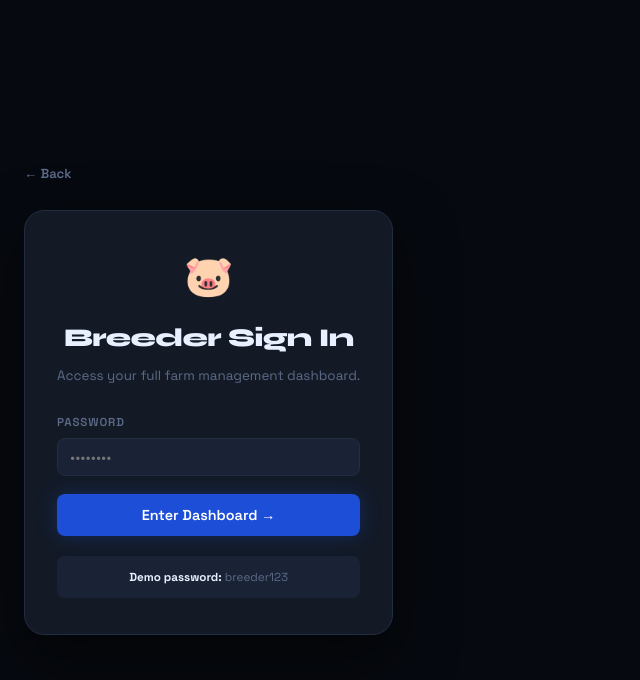
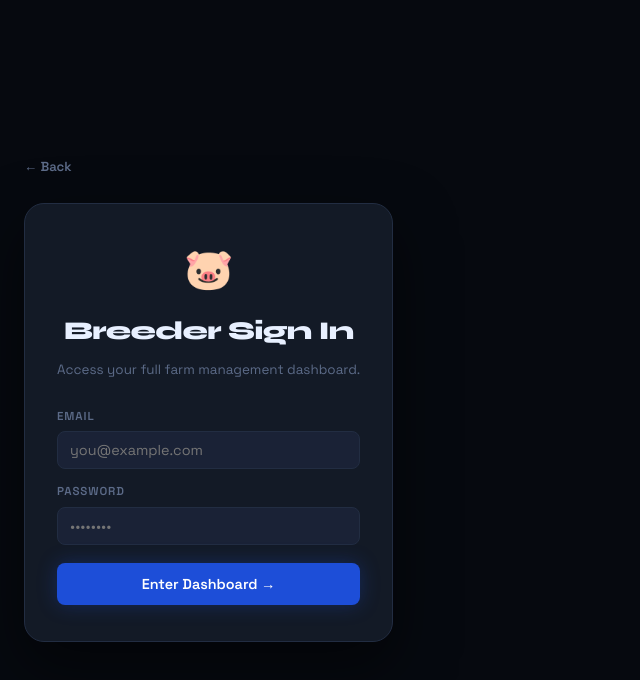
Before and after one commit to tylercsmith57-netizen/showpig-connect, a React (Vite) app: page / in a window 1280 px wide. Both pictures are taken after a click on the button 275 px from the left and 479 px from the top of the page. Shown: the top 680 px of the page, without its empty margins (0-640 px from the left). Built offline with nearby package versions, Linux system fonts and the light colour scheme.

Commit message:
add supabase auth

```diff
--- a/src/ShowPigConnect.jsx
+++ b/src/ShowPigConnect.jsx
@@ -1,4 +1,5 @@
 import { useState, useRef, useEffect } from "react";
+import { supabase } from './supabaseClient';
 
 // ─── MOCK DATA ──────────────────────────────────────────────────────────────
 const initialData = {
@@ -3117,21 +3118,23 @@ function CustomerLogin({ data, onLogin, onBack }) {
 
 // ─── BREEDER LOGIN ─────────────────────────────────────────────────────────────
 function BreederLogin({ onLogin, onBack }) {
+  const [email, setEmail] = useState("");
   const [password, setPassword] = useState("");
   const [error, setError] = useState("");
   const [loading, setLoading] = useState(false);
-  // Demo password — in production this would be real auth
-  const DEMO_PASSWORD = "breeder123";
-
-  const handleLogin = () => {
+
+  const handleLogin = async () => {
     setError("");
+    if (!email.trim()) { setError("Please enter your email."); return; }
     if (!password.trim()) { setError("Please enter your password."); return; }
     setLoading(true);
-    setTimeout(() => {
-      setLoading(false);
-      if (password === DEMO_PASSWORD) { onLogin(); }
-      else { setError("Incorrect password. (Hint: try 'breeder123')"); }
-    }, 500);
+    const { error } = await supabase.auth.signInWithPassword({ email, password });
+    setLoading(false);
+    if (error) {
+      setError("Invalid email or password.");
+    } else {
+      onLogin();
+    }
   };
 
   return (
@@ -3149,8 +3152,12 @@ function BreederLogin({ onLogin, onBack }) {
           </div>
           <div style={{ display: "flex", flexDirection: "column", gap: 14 }}>
             <div>
+              <label style={labelStyle}>Email</label>
+              <input type="email" value={email} onChange={e => setEmail(e.target.value)} onKeyDown={e => e.key === "Enter" && handleLogin()} placeholder="you@example.com" style={inputStyle} autoFocus />
+            </div>
+            <div>
               <label style={labelStyle}>Password</label>
-              <input type="password" value={password} onChange={e => setPassword(e.target.value)} onKeyDown={e => e.key === "Enter" && handleLogin()} placeholder="••••••••" style={inputStyle} autoFocus />
+              <input type="password" value={password} onChange={e => setPassword(e.target.value)} onKeyDown={e => e.key === "Enter" && handleLogin()} placeholder="••••••••" style={inputStyle} />
             </div>
             {error && (
               <div style={{ background: "rgba(239,68,68,0.1)", border: "1px solid rgba(239,68,68,0.3)", borderRadius: 8, padding: "10px 14px", fontSize: "0.8rem", color: "var(--red)" }}>
@@ -3161,15 +3168,11 @@ function BreederLogin({ onLogin, onBack }) {
               {loading ? "Signing in..." : "Enter Dashboard →"}
             </button>
           </div>
-          <div style={{ marginTop: 20, padding: "12px 14px", background: "var(--surface)", borderRadius: 8, fontSize: "0.73rem", color: "var(--muted)", lineHeight: 1.6, textAlign: "center" }}>
-            <strong style={{ color: "var(--text)" }}>Demo password:</strong> breeder123
-          </div>
         </div>
       </div>
     </div>
   );
 }
-
 // ─── LANDING PAGE ─────────────────────────────────────────────────────────────
 function LandingPage({ onSelectBreeder, onSelectCustomer, farmName }) {
   return (
```
Also changed, not shown: src/supabaseclient.js (added).
